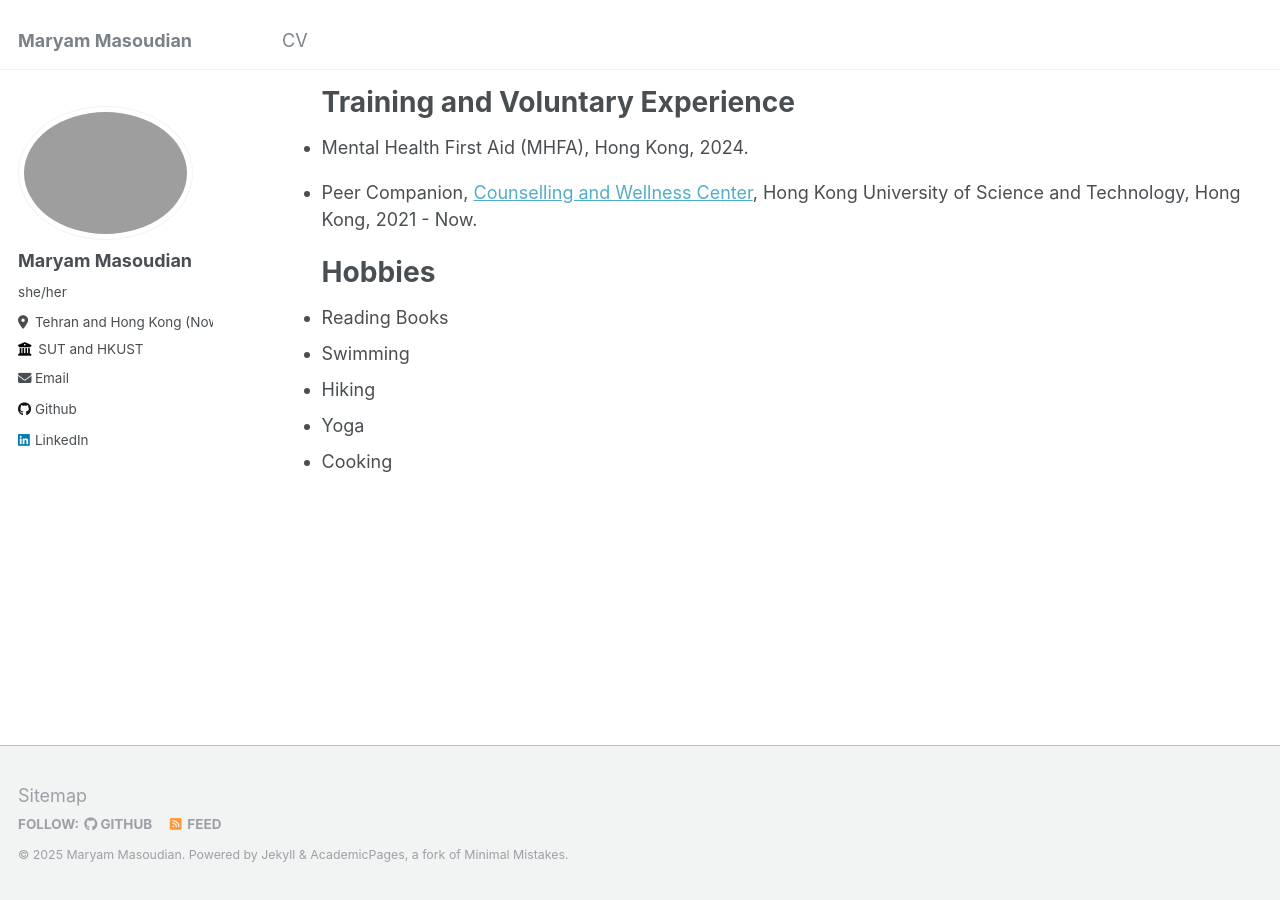
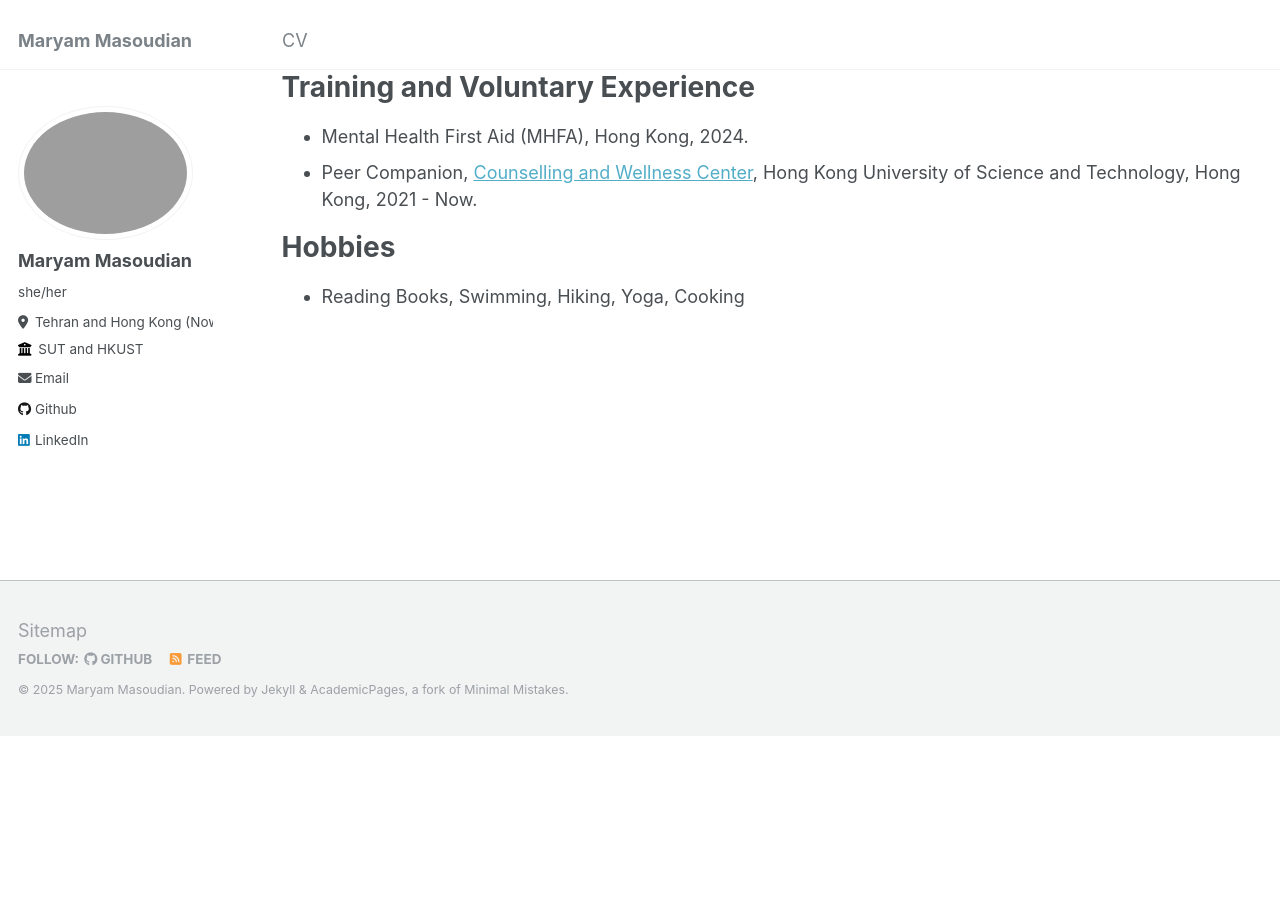
Before and after one commit to maryammsd/maryammsd.github.io, a Jekyll site: the page built from _pages/cv.md, in a window 1280 px wide and 900 px high, scrolled down 1205 px. Built offline with Jekyll 4.4.1, drawn with Linux system fonts in a browser that asks for light colours; after the commit the page ends 1941 px from its top, so only the background shows below that.

Commit message:
Update cv.md

```diff
--- a/_pages/cv.md
+++ b/_pages/cv.md
@@ -6,8 +6,6 @@ author_profile: true
 redirect_from:
   - /resume
 ---
-
-{% include base_path %}
 
 Education
 ======
@@ -48,15 +46,11 @@ Honors and Awards
 * Awarded honorary direct admission to graduate school (M.Sc.) of Computer Engineering, Amirkabir University of Technology, and Computer Engineering, Sharif University of Technology, without taking the national entrance exam for graduate schools due to high academic records and achievements, 2014.
 
 
-  Training and Voluntary Experience
-  =========
+Training and Voluntary Experience
+=========
 * Mental Health First Aid (MHFA), Hong Kong, 2024.
 * Peer Companion, [Counselling and Wellness Center](https://counsel.hkust.edu.hk/page.php?section=Resources&subsection=36&anchor=peersupport), Hong Kong University of Science and Technology, Hong Kong, 2021 - Now.
 
-  Hobbies
-  =========
-* Reading Books
-* Swimming
-* Hiking
-* Yoga
-* Cooking
+Hobbies
+=========
+* Reading Books, Swimming, Hiking, Yoga, Cooking
```
